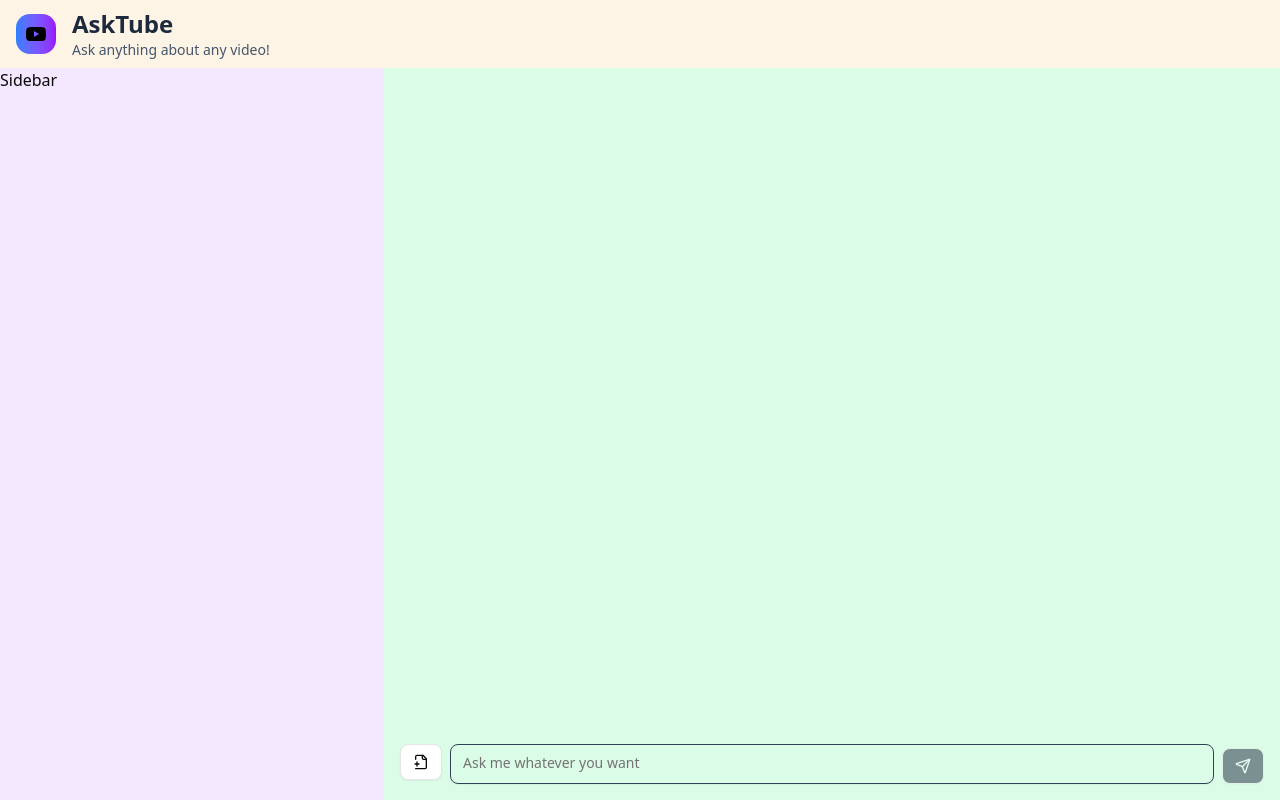
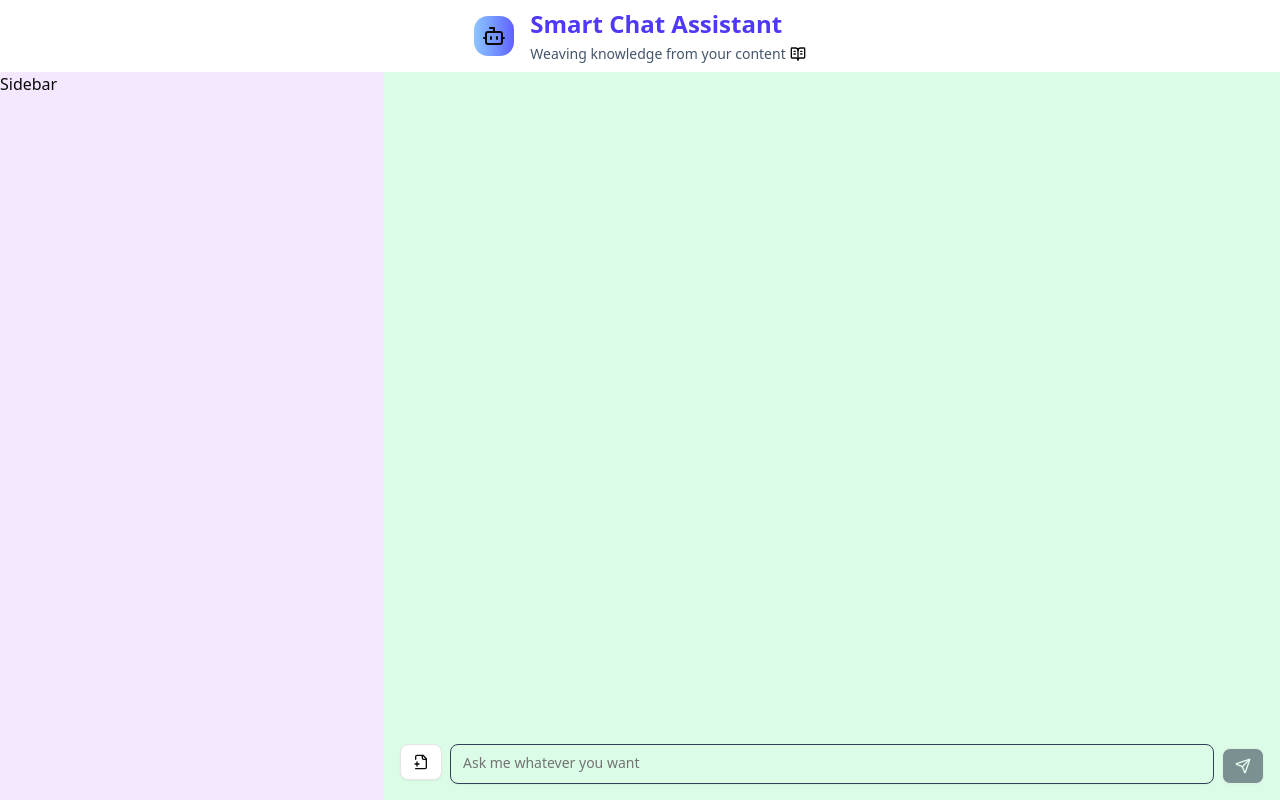
Before and after one commit to miordev/project_smart-chat, a Next.js app: page / in a window 1280 px wide. Built offline with nearby package versions, Linux system fonts and the light colour scheme.

Commit message:
(feat) create header

```diff
--- a/app/page.tsx
+++ b/app/page.tsx
@@ -1,20 +1,10 @@
 import { Chat } from "@/components/chat";
-import Image from "next/image";
+import { Header } from "@/components/header";
 
 export default function Home() {
   return (
     <div className="flex flex-col min-h-screen min-w-screen w-full h-full">
-      <header className="flex flex-row gap-4 px-4 py-2 items-center bg-amber-500/10">
-        <div className="w-10 h-10 rounded-xl flex items-center justify-center bg-gradient-to-r from-blue-500 to-purple-600">
-          <Image src="/youtube.svg" alt="AskTube logo" width={20} height={20} />
-        </div>
-        <div>
-          <h1 className="text-2xl font-bold text-slate-800">AskTube</h1>
-          <p className="text-sm text-slate-600">
-            Ask anything about any video!
-          </p>
-        </div>
-      </header>
+      <Header />
       <div className="flex-1 flex flex-row items-stretch bg-blue-50 overflow-hidden">
         <aside className="w-96 bg-purple-100">Sidebar</aside>
         <Chat className="flex-1 bg-green-100" />
--- /dev/null
+++ b/components/header.tsx
@@ -0,0 +1,32 @@
+import { cn } from "@/lib/utils";
+import { BookOpenText, Bot } from "lucide-react";
+
+type HeaderProps = {
+  className?: string;
+};
+
+export const Header = ({ className }: HeaderProps) => {
+  return (
+    <header
+      className={cn(
+        "flex flex-row gap-4 px-4 py-2 justify-center items-center",
+        className
+      )}
+    >
+      <div className="w-10 h-10 rounded-xl flex items-center justify-center bg-gradient-to-r from-blue-300 to-indigo-500">
+        <Bot size={24} />
+      </div>
+      <div className="flex flex-col gap-1">
+        <h1 className="text-2xl font-bold text-indigo-600">
+          Smart Chat Assistant
+        </h1>
+        <div className="flex flex-row gap-1 items-center">
+          <p className="text-sm text-slate-600">
+            Weaving knowledge from your content
+          </p>
+          <BookOpenText size={16} />
+        </div>
+      </div>
+    </header>
+  );
+};
```
